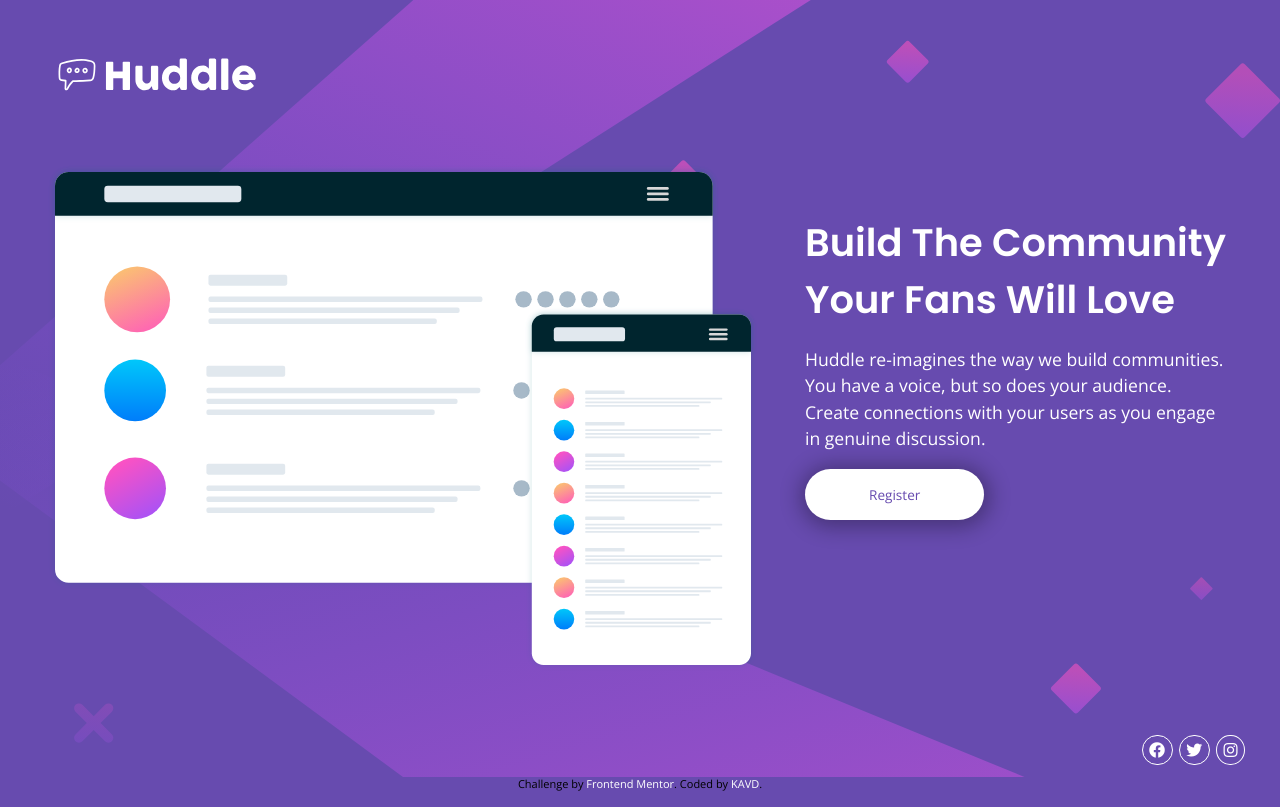
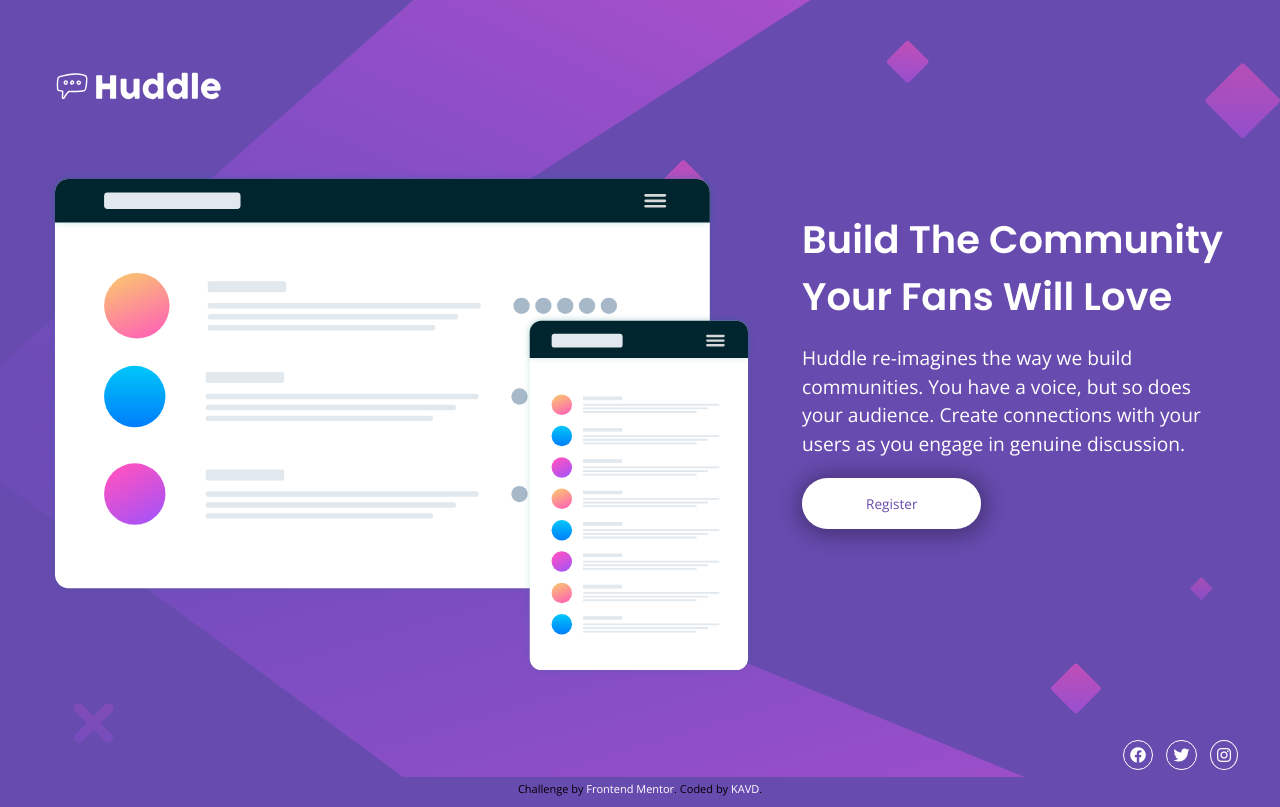
Before and after one commit to karviesays/huddle-lp-revamp, a plain HTML site: page index.html in a window 1280 px wide. Drawn offline with nearby package versions, Linux system fonts and the light colour scheme.

Commit message:
commit on main

```diff
--- a/style.css
+++ b/style.css
@@ -136,11 +136,11 @@ a {
     }
 
     .header-img-grp {
-        padding-top: 2rem;
+        padding-top: 3rem;
         padding-left: 3rem;
     }
     .logo {
-        width:30%;
+        width:25%;
         padding-top: 1rem;
         padding-bottom: 4rem;
     }
@@ -149,7 +149,7 @@ a {
     }
 
     .hero {
-        flex: 1;
+        flex: 1 1 40%;
         text-align: start;
         display: flex;
         align-self: center;
@@ -162,7 +162,7 @@ a {
     }
 
     .hero-inner p {
-        font-size: 1.1rem;
+        font-size: 1.2rem;
     }
     .title {
         font-size: 3vw;
@@ -176,4 +176,8 @@ a {
         justify-content: end;
         margin-right: 2rem;
     }
+
+    .social-links {
+        margin-right: .6rem;
+    }
 }
```
